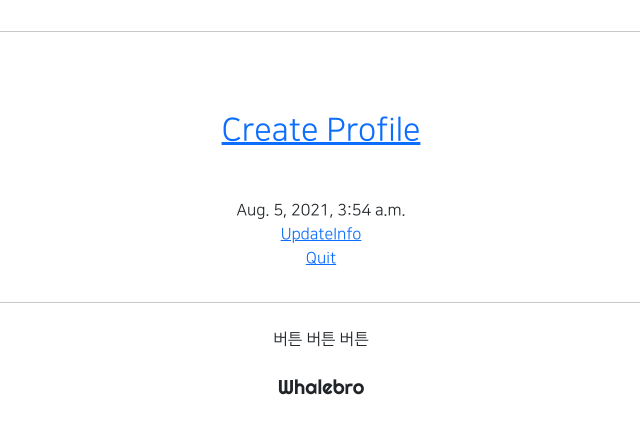
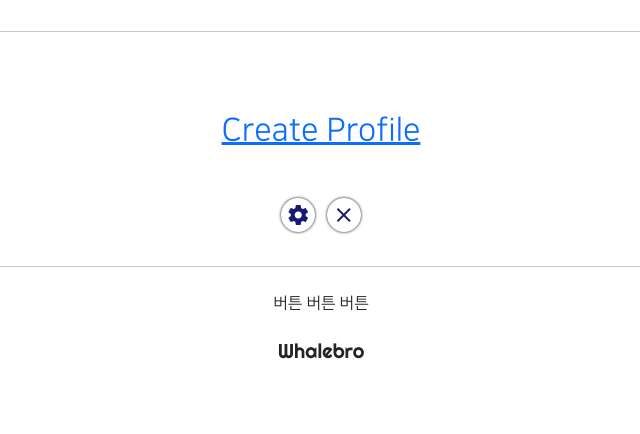
Before and after one commit to tkxksdl2/gis_copy, a Django app: template accountapp/templates/accountapp/detail.html in a window 1280 px wide. Shown: the part 137-571 px from the top of the page, without its empty margins (319-959 px from the left). Run offline with Django 3.2, Linux system fonts and the light colour scheme; the template is opened without the code that fills it: values that come from a table or form of the project are taken from there, others are empty; the visitor is signed in with stand-in values (Sample User, id 1); data comes from the database, SQL or seed files in the repository; parts of the project's set-up code (start-up, migrations or seed data) failed here and were passed over; some libraries are stand-ins or nearby versions.

Commit message:
gis 07/29 6ban reupload practice 3. profile edit button

```diff
--- a/accountapp/templates/accountapp/detail.html
+++ b/accountapp/templates/accountapp/detail.html
@@ -25,22 +25,17 @@
             {% endif %}
         </div>
 
-        <div>
-            {{ target_user.date_joined }}
-        </div>
-
-
 
         {% if user == target_user %}
         <div>
-            <a href="{% url 'accountapp:update' pk=target_user.pk %}">
-                UpdateInfo
+            <a href="{% url 'accountapp:update' pk=target_user.pk %}"
+            class="material-icons round-button mx-1">
+                settings
             </a>
-        </div>
-        <div>
-        <a href="{% url 'accountapp:delete' pk=target_user.pk %}">
-            Quit
-        </a>
+            <a href="{% url 'accountapp:delete' pk=target_user.pk %}"
+            class="material-icons round-button mx-1">
+                close
+            </a>
         </div>
         {% endif %}
 
```
